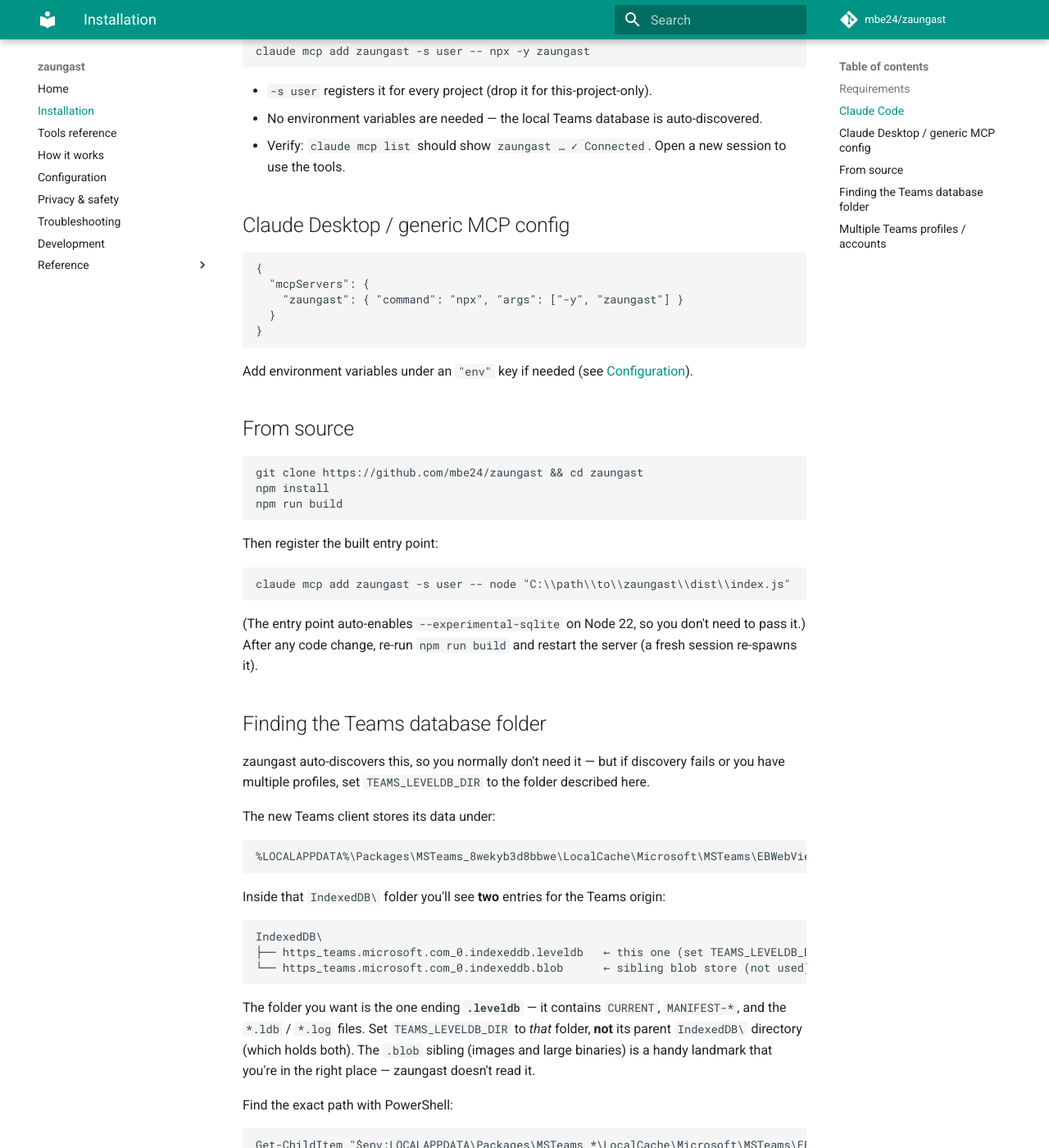
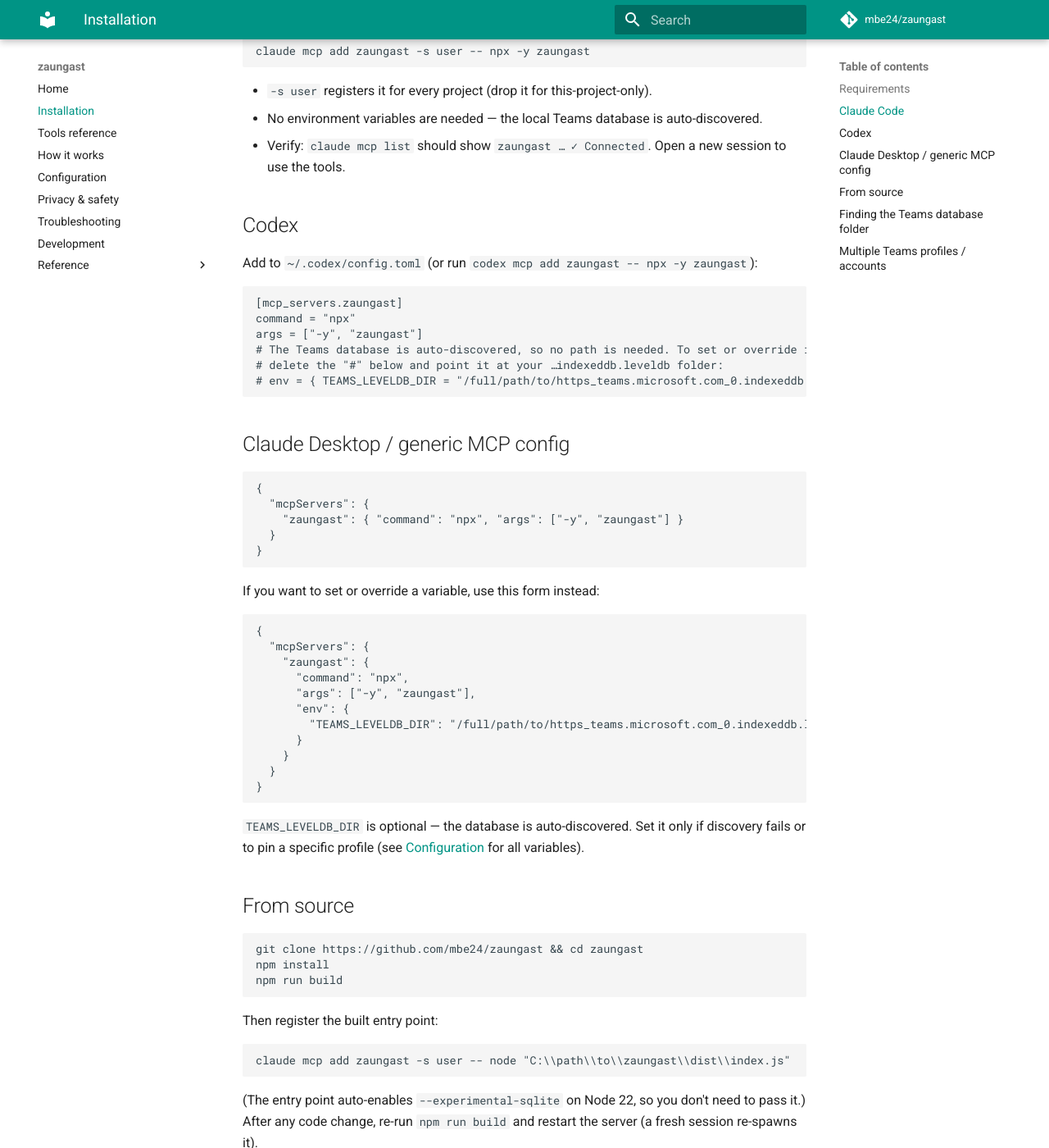
Before and after one commit to mbe24/zaungast, an MkDocs documentation site: the page built from docs/installation.md, in a window 1280 px wide and 1400 px high, scrolled down 441 px. Shown: the whole window at 82% size. Built offline with MkDocs 1.6.1 and Material for MkDocs 9.7.7, drawn with Linux system fonts in a browser that asks for light colours; comment, search, counter and statistics services are not loaded.

Commit message:
docs: show how to set TEAMS_LEVELDB_DIR in Codex and Claude Desktop configs

````diff
--- a/docs/installation.md
+++ b/docs/installation.md
@@ -20,6 +20,19 @@
 - Verify: `claude mcp list` should show `zaungast … ✓ Connected`. Open a new session to use
   the tools.
 
+## Codex
+
+Add to `~/.codex/config.toml` (or run `codex mcp add zaungast -- npx -y zaungast`):
+
+```toml
+[mcp_servers.zaungast]
+command = "npx"
+args = ["-y", "zaungast"]
+# The Teams database is auto-discovered, so no path is needed. To set or override it,
+# delete the "#" below and point it at your …indexeddb.leveldb folder:
+# env = { TEAMS_LEVELDB_DIR = "/full/path/to/https_teams.microsoft.com_0.indexeddb.leveldb" }
+```
+
 ## Claude Desktop / generic MCP config
 
 ```json
@@ -30,7 +43,24 @@
 }
 ```
 
-Add environment variables under an `"env"` key if needed (see [Configuration](configuration.md)).
+If you want to set or override a variable, use this form instead:
+
+```json
+{
+  "mcpServers": {
+    "zaungast": {
+      "command": "npx",
+      "args": ["-y", "zaungast"],
+      "env": {
+        "TEAMS_LEVELDB_DIR": "/full/path/to/https_teams.microsoft.com_0.indexeddb.leveldb"
+      }
+    }
+  }
+}
+```
+
+`TEAMS_LEVELDB_DIR` is optional — the database is auto-discovered. Set it only if discovery
+fails or to pin a specific profile (see [Configuration](configuration.md) for all variables).
 
 ## From source
 
````
Also changed, not shown: README.md (+22 -0 lines), docs/configuration.md (+9 -0 lines).
